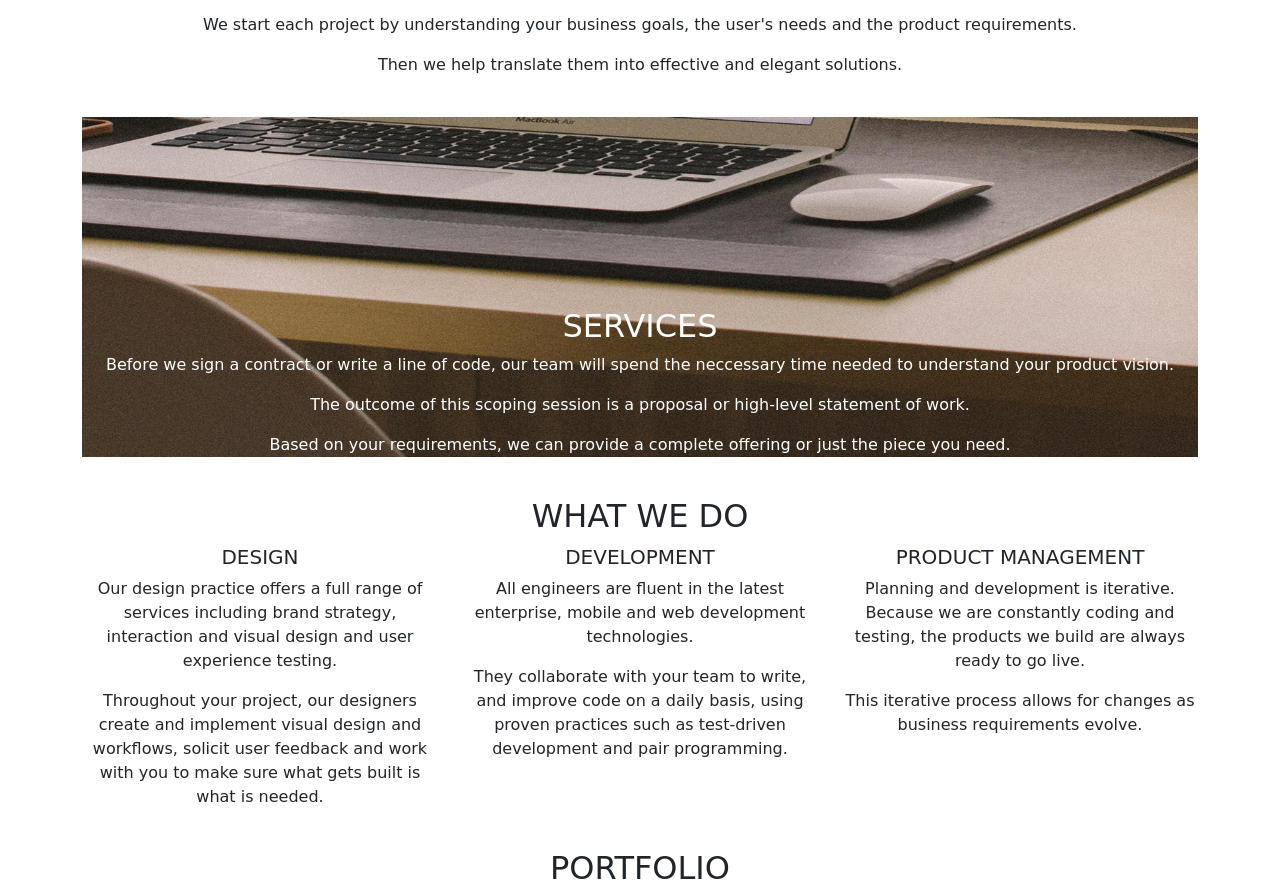
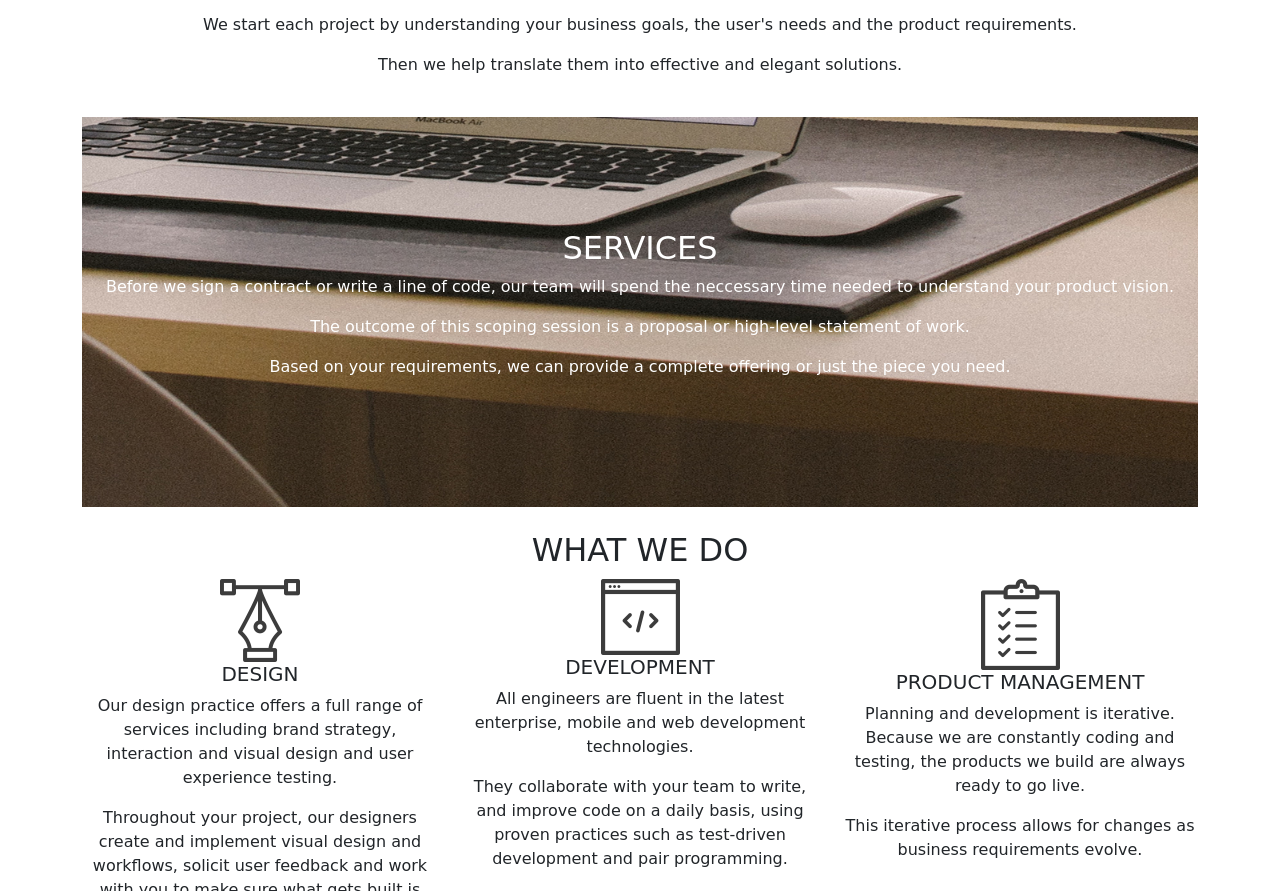
Before and after one commit to Sondoro/delani_studio, a plain HTML site: page index.html in a window 1280 px wide. Shown: the part 724-1615 px from the top of the page. Drawn offline with nearby package versions, Linux system fonts and the light colour scheme.

Commit message:
add service images

```diff
--- a/css/styles.css
+++ b/css/styles.css
@@ -41,3 +41,8 @@
   max-width: 100%;
   max-height: 100%;
 }
+
+.services{
+  padding-top: 10%;
+  padding-bottom: 10%;
+}
--- a/index.html
+++ b/index.html
@@ -17,7 +17,7 @@
     <img src="images/logo/logo.png" alt="Delani Studio Logo">
     <br>
     <br>
-    <h1> WELCOME
+    <h1>WELCOME
       <br>
       TO DELANI STUDIO</h1>
    <p>AMAZING PEOPLE ARE MAKING AMAZING DESIGNS IN A FUN ENVIRONMENT</p>
@@ -57,18 +57,21 @@
       <br>
 
         <div class="col-md-4">
+          <img src="images/services_icons/design_icon.png" alt="">
           <h5>DESIGN</h5>
           <p>Our design practice offers a full range of services including brand strategy, interaction and visual design and user experience testing.</p>
           <p> Throughout your project, our designers create and implement visual design and workflows, solicit user feedback and work with you to make sure what gets built is what is needed.</p>
         </div>
 
         <div class="col-md-4">
+          <img src="images/services_icons/dev_icon.png" alt="">
           <h5>DEVELOPMENT</h5>
           <p>All engineers are fluent in the latest enterprise, mobile and web development technologies.</p>
           <p>They collaborate with your team to write, and improve code on a daily basis, using proven practices such as test-driven development and pair programming.</p>
         </div>
 
         <div class="col-md-4">
+          <img src="images/services_icons/product_icon.png" alt="">
           <h5>PRODUCT MANAGEMENT</h5>
           <p>Planning and development is iterative. Because we are constantly coding and testing, the products we build are always ready to go live.</p>
           <p>This iterative process allows for changes as business requirements evolve.</p>
@@ -146,9 +149,9 @@
     <br>
     <br>
 
-  <p>DELANI STUDIO
-    <br>
-    2022</p>
+  <p>DELANI STUDIO</p>
+  <p>2022</p>
+
 </footer>
 
 
```
